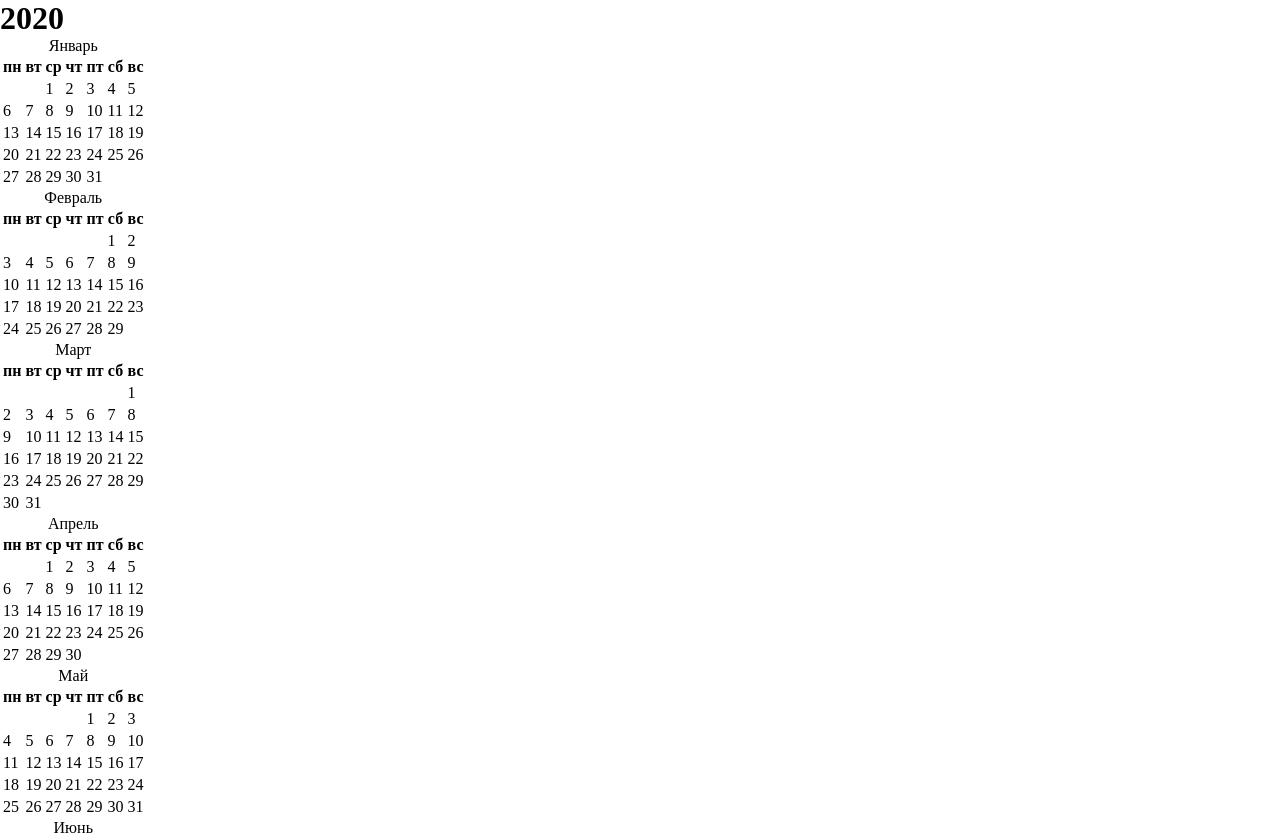
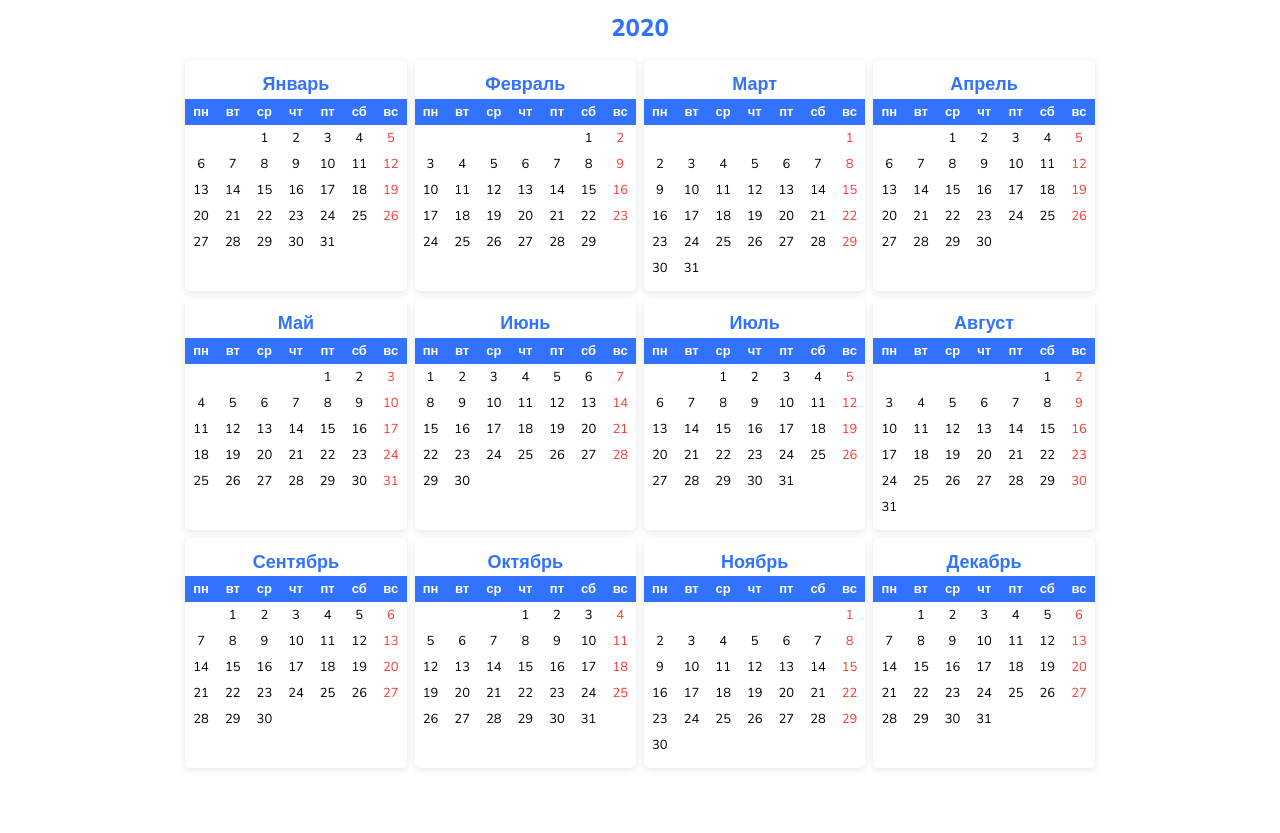
Before and after one commit to YuriShvetsov/calendar-js, a website built with webpack: page src/index.html in a window 1280 px wide. Shown: the top 833 px of the page. After the commit the page ends 800 px from the top, so only its background shows below. Built offline with nearby package versions, Linux system fonts and the light colour scheme.

Commit message:
Added styles

```diff
--- a/src/assets/scss/main.scss
+++ b/src/assets/scss/main.scss
@@ -7,4 +7,5 @@
 
 @import 'modules/common.scss';
 @import 'modules/header.scss';
+@import 'modules/calendar.scss';
 @import 'modules/other.scss';
--- /dev/null
+++ b/src/assets/scss/modules/calendar.scss
@@ -0,0 +1,65 @@
+/* Calendar */
+
+$color-calendar-blue: #3172ff;
+$color-calendar-red: #ff3831;
+
+.calendar-year {
+  margin: 12px 0;
+  font-family: 'Nunito', sans-serif;
+  font-size: 24px;
+  font-weight: bold;
+  text-align: center;
+  color: $color-calendar-blue;
+}
+
+.calendar-container {
+  display: flex;
+  width: 100%;
+  max-width: 1000px;
+  margin: 0 auto;
+  padding-bottom: 10px;
+  justify-content: center;
+  flex-wrap: wrap;
+  font-family: 'Nunito', sans-serif;
+}
+
+.calendar {
+  display: block;
+  margin: 4px;
+  padding: 10px 0;
+  background-color: #fff;
+  border-collapse: collapse;
+  border-spacing: 5px;
+  border-radius: 5px;
+  box-shadow: 0 2px 7px rgba(0,0,0,0.1);
+  overflow: hidden;
+}
+
+.calendar__caption {
+  font-size: 18px;
+  font-weight: bold;
+  line-height: 1.6;
+  color: $color-calendar-blue;
+}
+
+.calendar__row {
+  font-size: 13px;
+}
+
+.calendar__row_head {
+  font-weight: bold;
+  background-color: $color-calendar-blue;
+}
+
+.calendar__cell {
+  padding: 4px 8px;
+  text-align: center;
+}
+
+.calendar__cell_body:last-child {
+  color: $color-calendar-red;
+}
+
+.calendar__cell_head {
+  color: #fff;
+}
--- a/src/js/main.js
+++ b/src/js/main.js
@@ -1 +1 @@
-import './modules/output';
+import './modules/calendar';
```
Also changed, not shown: src/js/modules/calendar.js (renamed from src/js/modules/output.js).
